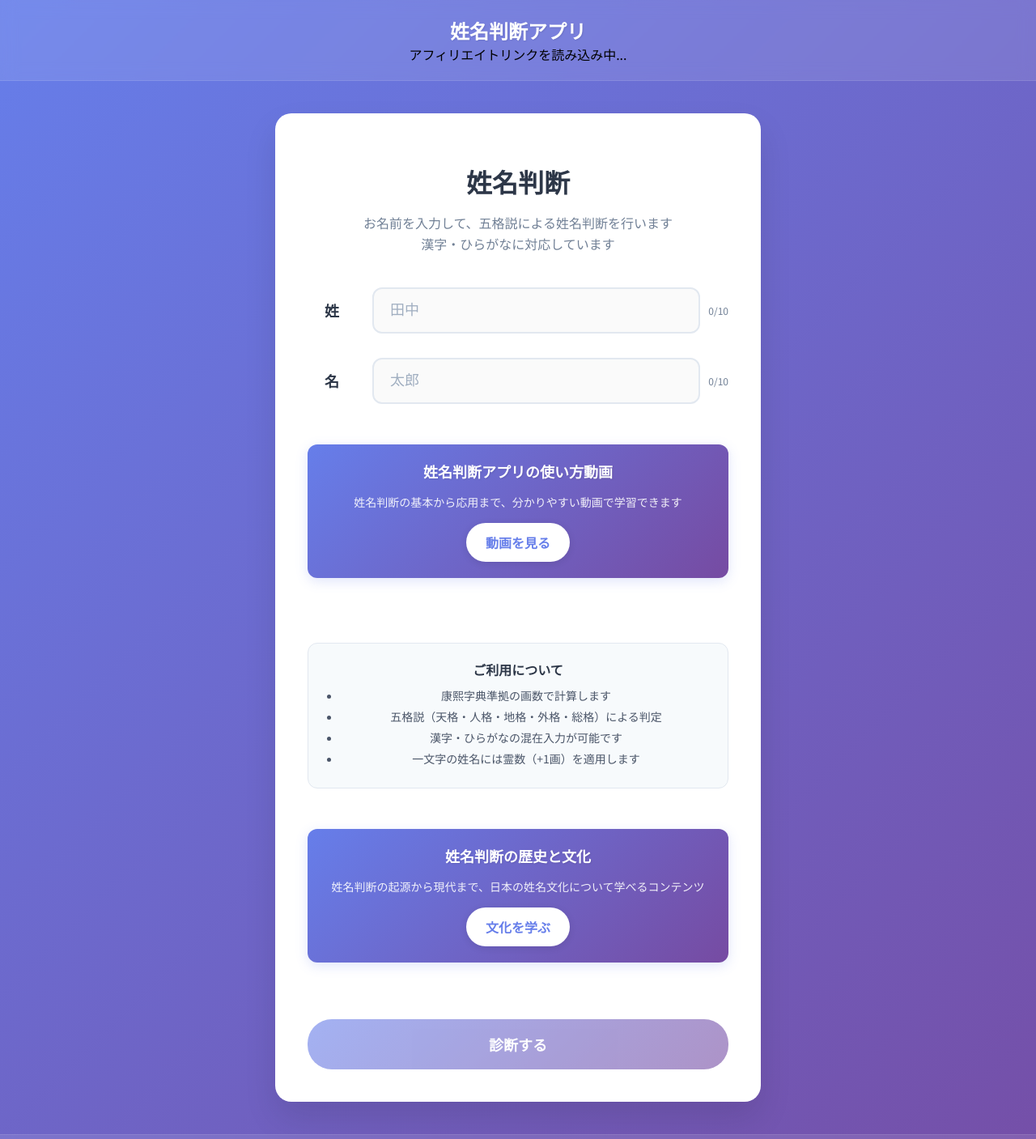
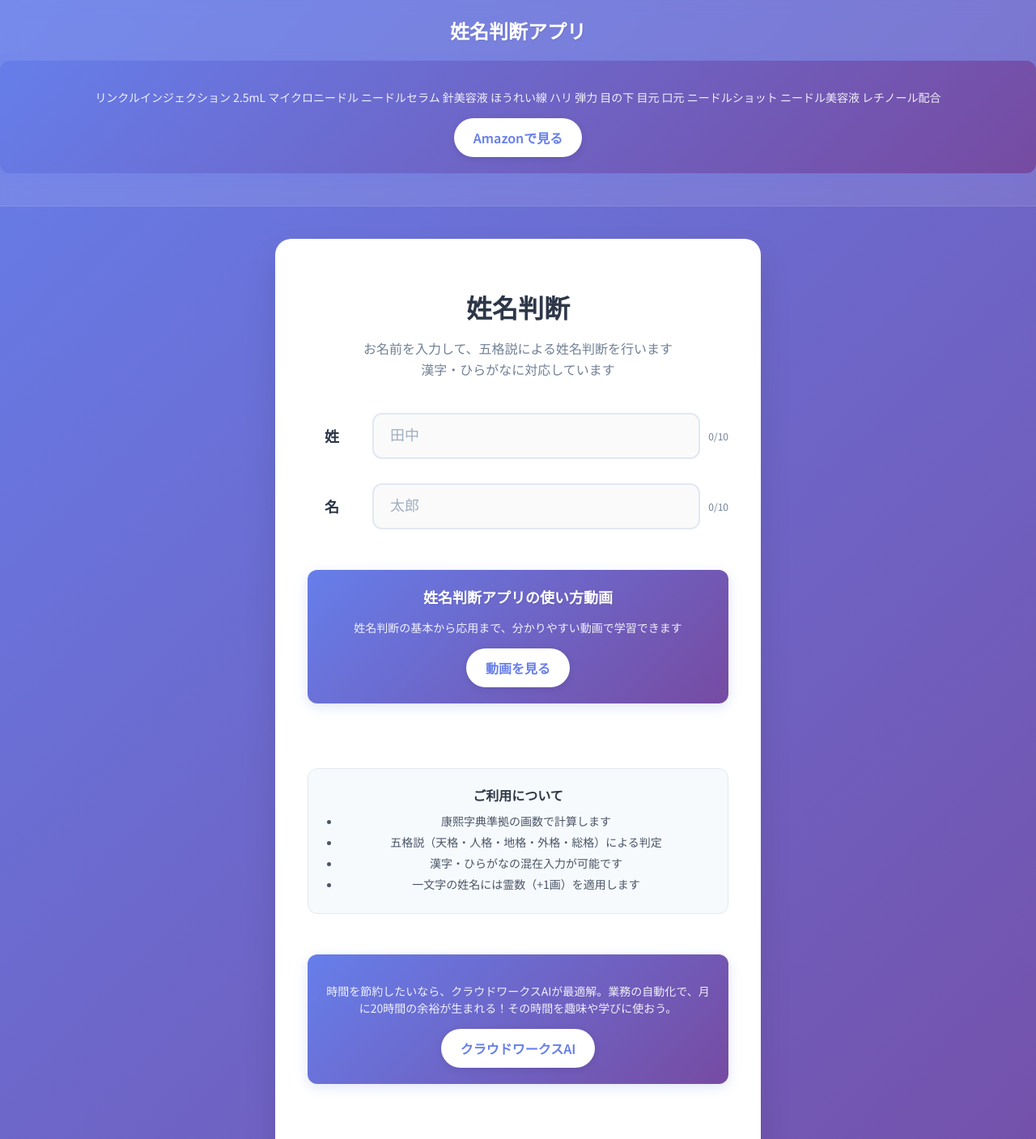
Before and after one commit to sutok/seimeihandan, a React (Create React App) app in the folder frontend/: page / in a window 1280 px wide. Shown: the top 1407 px of the page at 81% size. Built offline with nearby package versions, Linux system fonts and the light colour scheme.

Commit message:
edit: affiliate

```diff
--- a/frontend/src/components/Header.js
+++ b/frontend/src/components/Header.js
@@ -23,36 +23,37 @@ const Logo = styled.h1`
 `;
 
 function Header() {
-  useEffect(() => {
-    // もしもアフィリエイトのスクリプトを動的に読み込み
-    const script = document.createElement('script');
-    script.type = 'text/javascript';
-    script.innerHTML = `
-(function(b,c,f,g,a,d,e){b.MoshimoAffiliateObject=a;
-b[a]=b[a]||function(){arguments.currentScript=c.currentScript
-||c.scripts[c.scripts.length-2];(b[a].q=b[a].q||[]).push(arguments)};
-c.getElementById(a)||(d=c.createElement(f),d.src=g,
-d.id=a,e=c.getElementsByTagName("body")[0],e.appendChild(d))})
-(window,document,"script","//dn.msmstatic.com/site/cardlink/bundle.js?20220329","msmaflink");
-msmaflink({"n":"【公式販売】CONC リンクル インジェクション 2.5mL ｜ コンク マイクロニードル 美容液 目元 口元 シワ リンクル美容液 エイジングケア ハリ 弾力 部分美容液 レチノール 痛いコスメ 美容医療コスメ 針美容液","b":"","t":"","d":"https:\/\/thumbnail.image.rakuten.co.jp","c_p":"\/@0_mall\/midorimushishop\/cabinet","p":["\/thumb\/normal\/ml17490100_250725.jpg","\/flick\/2024\/ml17490100_0222_01.jpg","\/flick\/2025\/ml17490100_0324_02.jpg"],"u":{"u":"https:\/\/item.rakuten.co.jp\/midorimushishop\/ml17490100\/","t":"rakuten","r_v":""},"v":"2.1","b_l":[{"id":2,"u_tx":"楽天市場で見る","u_bc":"#f76956","u_url":"https:\/\/item.rakuten.co.jp\/midorimushishop\/ml17490100\/","a_id":5169165,"p_id":54,"pl_id":27059,"pc_id":54,"s_n":"rakuten","u_so":1}],"eid":"Fnih6","s":"s"});
-    `;
-    document.head.appendChild(script);
+  // useEffect(() => {
+  //   // もしもアフィリエイトのスクリプトを動的に読み込み
+  //   const script = document.createElement('script');
+//     script.type = 'text/javascript';
+//     script.innerHTML = `
+// (function(b,c,f,g,a,d,e){b.MoshimoAffiliateObject=a;
+// b[a]=b[a]||function(){arguments.currentScript=c.currentScript
+// ||c.scripts[c.scripts.length-2];(b[a].q=b[a].q||[]).push(arguments)};
+// c.getElementById(a)||(d=c.createElement(f),d.src=g,
+// d.id=a,e=c.getElementsByTagName("body")[0],e.appendChild(d))})
+// (window,document,"script","//dn.msmstatic.com/site/cardlink/bundle.js?20220329","msmaflink");
+// msmaflink({"n":"【公式販売】CONC リンクル インジェクション 2.5mL ｜ コンク マイクロニードル 美容液 目元 口元 シワ リンクル美容液 エイジングケア ハリ 弾力 部分美容液 レチノール 痛いコスメ 美容医療コスメ 針美容液","b":"","t":"","d":"https:\/\/thumbnail.image.rakuten.co.jp","c_p":"\/@0_mall\/midorimushishop\/cabinet","p":["\/thumb\/normal\/ml17490100_250725.jpg","\/flick\/2024\/ml17490100_0222_01.jpg","\/flick\/2025\/ml17490100_0324_02.jpg"],"u":{"u":"https:\/\/item.rakuten.co.jp\/midorimushishop\/ml17490100\/","t":"rakuten","r_v":""},"v":"2.1","b_l":[{"id":2,"u_tx":"楽天市場で見る","u_bc":"#f76956","u_url":"https:\/\/item.rakuten.co.jp\/midorimushishop\/ml17490100\/","a_id":5169165,"p_id":54,"pl_id":27059,"pc_id":54,"s_n":"rakuten","u_so":1}],"eid":"Fnih6","s":"s"});
+//     `;
+//     document.head.appendChild(script);
 
-    return () => {
-      // クリーンアップ
-      document.head.removeChild(script);
-    };
-  }, []);
+//     return () => {
+//       // クリーンアップ
+//       document.head.removeChild(script);
+//     };
+//   }, []);
+
   return (
     <HeaderContainer>
       <Logo>姓名判断アプリ</Logo>
-        <div id="msmaflink-Fnih6">アフィリエイトリンクを読み込み中...</div>
-      {/* <AffiliateBanner
+        {/* <div id="msmaflink-Fnih6">アフィリエイトリンクを読み込み中...</div> */}
+      <AffiliateBanner
         title=""
         description="リンクルインジェクション 2.5mL マイクロニードル ニードルセラム 針美容液 ほうれい線 ハリ 弾力 目の下 目元 口元 ニードルショット ニードル美容液 レチノール配合"
         buttonText="Amazonで見る"
         buttonUrl="https://www.amazon.co.jp/CONC-%E3%83%AA%E3%83%B3%E3%82%AF%E3%83%AB%E3%82%A4%E3%83%B3%E3%82%B8%E3%82%A7%E3%82%AF%E3%82%B7%E3%83%A7%E3%83%B3-2-5ml-%E3%83%8B%E3%83%BC%E3%83%89%E3%83%AB%E3%82%B7%E3%83%A7%E3%83%83%E3%83%88-%E3%83%AC%E3%83%81%E3%83%8E%E3%83%BC%E3%83%AB/dp/B0C855Y9MD/ref=sr_1_1_sspa?crid=1W84A1IJLXZYS&dib=eyJ2IjoiMSJ9.HflnnI6sGlYShM6teojnTp-lWDmcL3eG1G9TmcjcRxKvP2CHoRfWhbqDhL98W4ZEhvIAIKa0M8J3Xj7hXkBjoRM90F3urIYSEUBYcn7tYLYxRlLgJxbukCAcCn4TuUOz-VhduB_miGXOiVdDCn_dQs6ne046msAq9YAt2qftNl0qEsIaY8tUfH8PxU8YCAQ4rYjm1ggXXVk_esAf9B0TYwGNXm5_g04K74ye2gnjuqHIqVVg4Ea4yUuEQEAMnCI1fcvc_-sv3FRx5DHAN9CLHajmODJBHOttMcohnPkmilY.AU4jL7YA_YvZuRb8Ey6XCiwqf-gilTt9JRBfiUTogcY&dib_tag=se&keywords=%E3%83%A6%E3%83%BC%E3%82%B0%E3%83%AC%E3%83%8A+%E3%83%AA%E3%83%B3%E3%82%AF%E3%83%AB%E3%82%A4%E3%83%B3%E3%82%B8%E3%82%A7%E3%82%AF%E3%82%B7%E3%83%A7%E3%83%B3&qid=1757723788&sprefix=%E3%83%A6%E3%83%BC%E3%82%B0%E3%83%AC%E3%83%8A%E3%80%80%E3%83%AA%E3%83%B3%E3%82%AF%E3%83%AB%2Caps%2C183&sr=8-1-spons&sp_csd=d2lkZ2V0TmFtZT1zcF9hdGY&psc=1"
-      /> */}
+      />
     </HeaderContainer>
   );
 }
--- a/frontend/src/components/NameInputForm.js
+++ b/frontend/src/components/NameInputForm.js
@@ -287,10 +287,10 @@ function NameInputForm({ onSubmit }) {
         </InfoText>
 
         <AffiliateBanner
-          title="姓名判断の歴史と文化"
-          description="姓名判断の起源から現代まで、日本の姓名文化について学べるコンテンツ"
-          buttonText="文化を学ぶ"
-          buttonUrl="https://example.com/affiliate5"
+          title=""
+          description="時間を節約したいなら、クラウドワークスAIが最適解。業務の自動化で、月に20時間の余裕が生まれる！その時間を趣味や学びに使おう。"
+          buttonText="クラウドワークスAI"
+          buttonUrl="https://ordermaid.ai/d/imzecwomvlqlfrbh"
         />
 
         <SubmitButton type="submit" disabled={isSubmitDisabled}>
```
